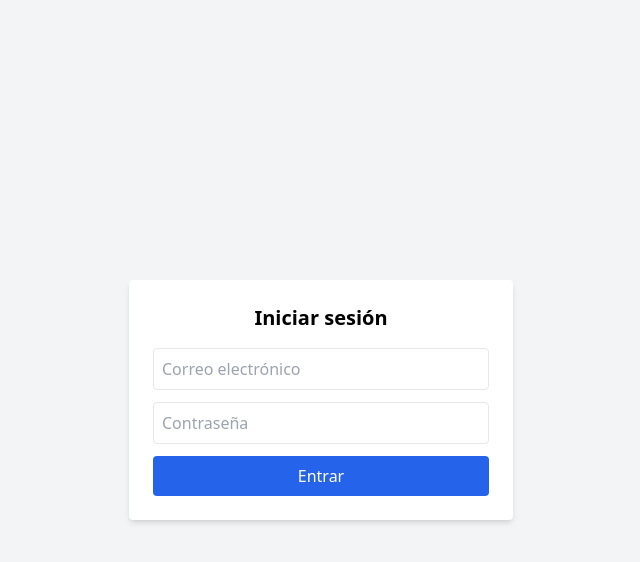
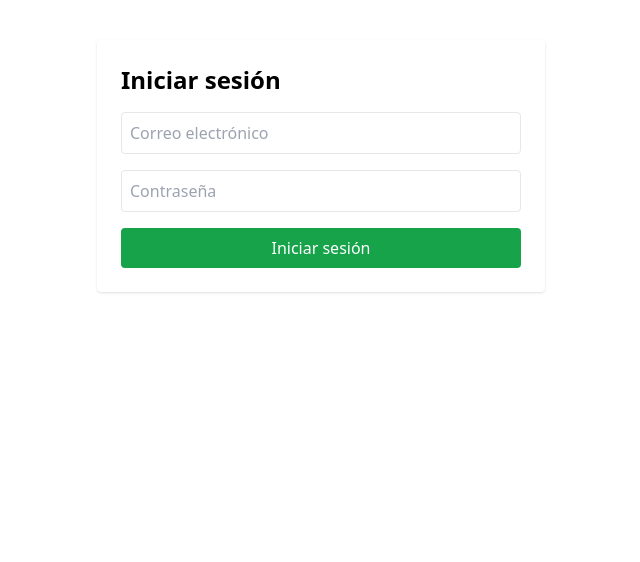
Before and after one commit to ARIMVP/ari, a React (Vite) app: page / in a window 1280 px wide. Shown: the top 562 px of the page, without its empty margins (319-959 px from the left). Built offline with nearby package versions, Linux system fonts and the light colour scheme; no server answers.

Commit message:
Pantallas de login y registro

```diff
--- a/src/pages/Login.jsx
+++ b/src/pages/Login.jsx
@@ -1,58 +1,47 @@
 import { useState } from 'react';
 import { signInWithEmailAndPassword } from 'firebase/auth';
+import { auth } from '../firebase';
 import { useNavigate } from 'react-router-dom';
-import { auth } from '../firebase';
 
 export default function Login() {
-  const [form, setForm] = useState({ email: '', password: '' });
+  const [email, setEmail] = useState('');
+  const [password, setPassword] = useState('');
   const [error, setError] = useState('');
   const navigate = useNavigate();
 
-  const handleChange = e => {
-    const { name, value } = e.target;
-    setForm(prev => ({ ...prev, [name]: value }));
-  };
-
-  const handleSubmit = async e => {
+  const handleLogin = async (e) => {
     e.preventDefault();
-    setError('');
     try {
-      await signInWithEmailAndPassword(auth, form.email, form.password);
-      navigate('/panel'); // ✅ redirección al dashboard
+      await signInWithEmailAndPassword(auth, email, password);
+      navigate('/'); // Redirige a home tras login exitoso
     } catch (err) {
-      setError('Credenciales incorrectas o usuario no registrado.');
+      setError('Credenciales incorrectas o usuario no registrado');
     }
   };
 
   return (
-    <div className="min-h-screen flex items-center justify-center bg-gray-100">
-      <form onSubmit={handleSubmit} className="bg-white p-6 rounded shadow-md w-full max-w-sm">
-        <h2 className="text-xl font-bold mb-4 text-center">Iniciar sesión</h2>
-
+    <div className="max-w-md mx-auto p-6 bg-white rounded shadow mt-10">
+      <h2 className="text-2xl font-bold mb-4">Iniciar sesión</h2>
+      {error && <p className="text-red-600 mb-2">{error}</p>}
+      <form onSubmit={handleLogin} className="space-y-4">
         <input
           type="email"
-          name="email"
           placeholder="Correo electrónico"
-          value={form.email}
-          onChange={handleChange}
-          className="w-full mb-3 p-2 border rounded"
+          className="w-full border p-2 rounded"
+          value={email}
+          onChange={e => setEmail(e.target.value)}
           required
         />
-
         <input
           type="password"
-          name="password"
           placeholder="Contraseña"
-          value={form.password}
-          onChange={handleChange}
-          className="w-full mb-3 p-2 border rounded"
+          className="w-full border p-2 rounded"
+          value={password}
+          onChange={e => setPassword(e.target.value)}
           required
         />
-
-        {error && <p className="text-red-600 text-sm mb-3">{error}</p>}
-
-        <button type="submit" className="w-full bg-blue-600 text-white py-2 rounded hover:bg-blue-700">
-          Entrar
+        <button type="submit" className="w-full bg-green-600 text-white py-2 rounded hover:bg-green-700">
+          Iniciar sesión
         </button>
       </form>
     </div>
--- a/src/pages/Registro.jsx
+++ b/src/pages/Registro.jsx
@@ -1,50 +1,46 @@
 import { useState } from 'react';
 import { createUserWithEmailAndPassword } from 'firebase/auth';
 import { auth } from '../firebase';
+import { useNavigate } from 'react-router-dom';
 
 export default function Registro() {
-  const [form, setForm] = useState({ email: '', password: '' });
+  const [email, setEmail] = useState('');
+  const [password, setPassword] = useState('');
   const [error, setError] = useState('');
+  const navigate = useNavigate();
 
-  const handleChange = e => {
-    const { name, value } = e.target;
-    setForm(prev => ({ ...prev, [name]: value }));
-  };
-
-  const handleSubmit = async e => {
+  const handleRegistro = async (e) => {
     e.preventDefault();
     try {
-      await createUserWithEmailAndPassword(auth, form.email, form.password);
-      alert('Registro exitoso');
+      await createUserWithEmailAndPassword(auth, email, password);
+      navigate('/'); // Redirige a home tras el registro
     } catch (err) {
       setError(err.message);
     }
   };
 
   return (
-    <div className="max-w-md mx-auto mt-12 bg-white p-6 rounded shadow">
-      <h2 className="text-xl font-bold mb-4">Crear cuenta</h2>
-      <form onSubmit={handleSubmit} className="space-y-4">
+    <div className="max-w-md mx-auto p-6 bg-white rounded shadow mt-10">
+      <h2 className="text-2xl font-bold mb-4">Crear cuenta</h2>
+      {error && <p className="text-red-600 mb-2">{error}</p>}
+      <form onSubmit={handleRegistro} className="space-y-4">
         <input
           type="email"
-          name="email"
           placeholder="Correo electrónico"
-          value={form.email}
-          onChange={handleChange}
           className="w-full border p-2 rounded"
+          value={email}
+          onChange={e => setEmail(e.target.value)}
           required
         />
         <input
           type="password"
-          name="password"
           placeholder="Contraseña"
-          value={form.password}
-          onChange={handleChange}
           className="w-full border p-2 rounded"
+          value={password}
+          onChange={e => setPassword(e.target.value)}
           required
         />
-        {error && <p className="text-red-500">{error}</p>}
-        <button type="submit" className="bg-blue-600 text-white px-4 py-2 rounded hover:bg-blue-700">
+        <button type="submit" className="w-full bg-blue-600 text-white py-2 rounded hover:bg-blue-700">
           Registrarse
         </button>
       </form>
```
